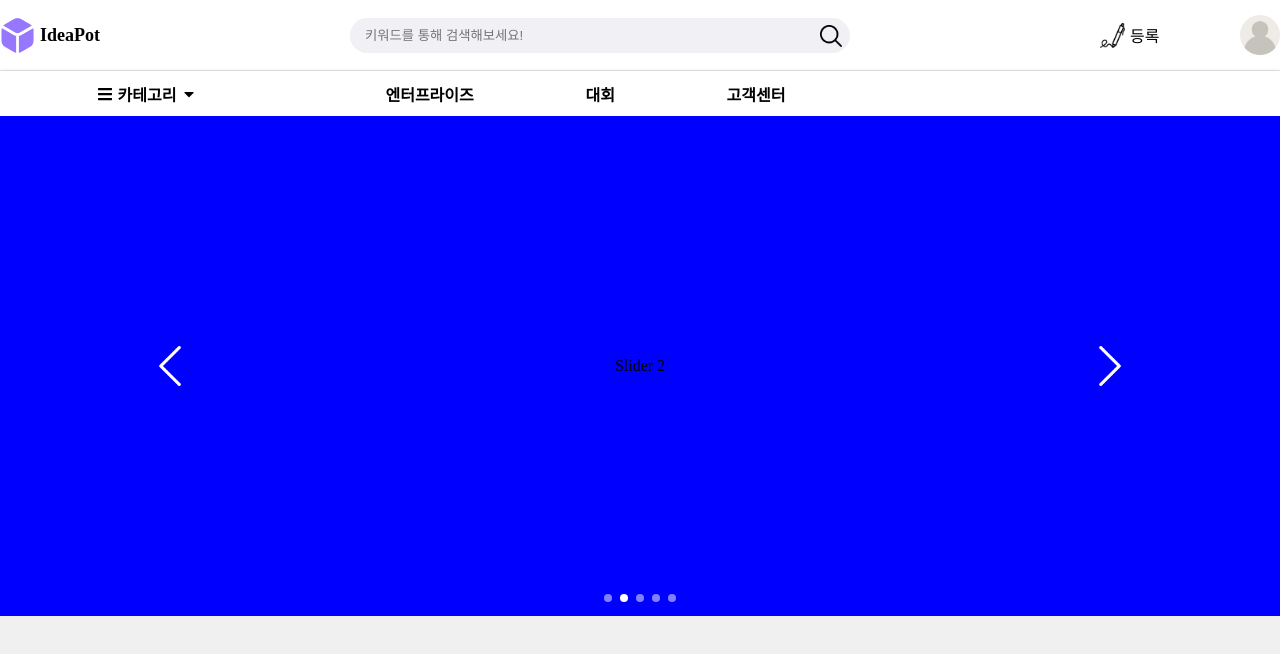
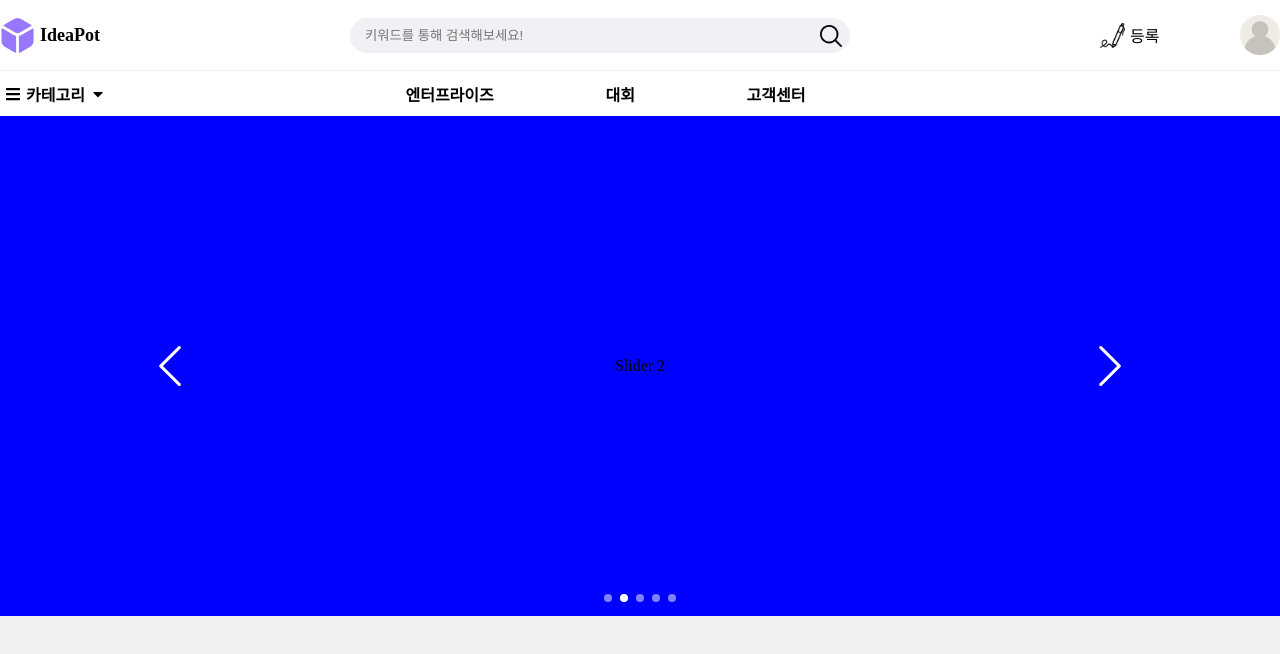
Before and after one commit to Brain-Compiler/ideapot-Frontend, a React (Create React App) app: page / in a window 1280 px wide. Shown: the top 654 px of the page. Built offline with nearby package versions, Linux system fonts and the light colour scheme.

Commit message:
Edit Nav Styles

```diff
--- a/src/components/Nav/Nav.js
+++ b/src/components/Nav/Nav.js
@@ -1,10 +1,11 @@
 import styles from "./Nav.module.scss";
-import { FaBars, FaCaretDown } from "react-icons/fa"
+import { FaBars, FaCaretDown } from "react-icons/fa";
 import { Link } from "react-router-dom";
 
 const Nav = () => {
   return (
-    <div className={styles.box}>
+    <div className={styles.wrap}>
+      <div className={styles.box}>
         <div className={styles.category}>
           <FaBars /> <p>카테고리</p> <FaCaretDown />
         </div>
@@ -14,8 +15,9 @@ const Nav = () => {
           <Link>고객센터</Link>
         </div>
         <div></div>
+      </div>
     </div>
-  )
-}
+  );
+};
 
 export default Nav;
--- a/src/components/Nav/Nav.module.scss
+++ b/src/components/Nav/Nav.module.scss
@@ -1,12 +1,18 @@
-.box {
+@import "src/styles/Global.scss";
+
+.wrap {
   display: flex;
-  justify-content: space-around;
+  justify-content: center;
+  align-items: center;
   height: 45px;
   background-color: #fff;
-  box-shadow: 0 1px 3px #00000080;
+  .box {
+    width: $width-base;
+    display: flex;
+    justify-content: space-between;
 
     div:nth-child(3) {
-    width: 220px;
+      width: 180px;
     }
 
     .category {
@@ -36,3 +42,4 @@
       }
     }
   }
+}
```
Lines whose indentation alone changed are shown as unchanged.
